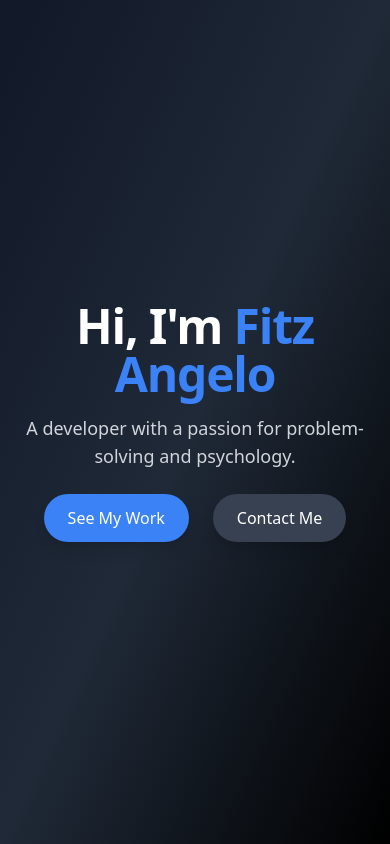
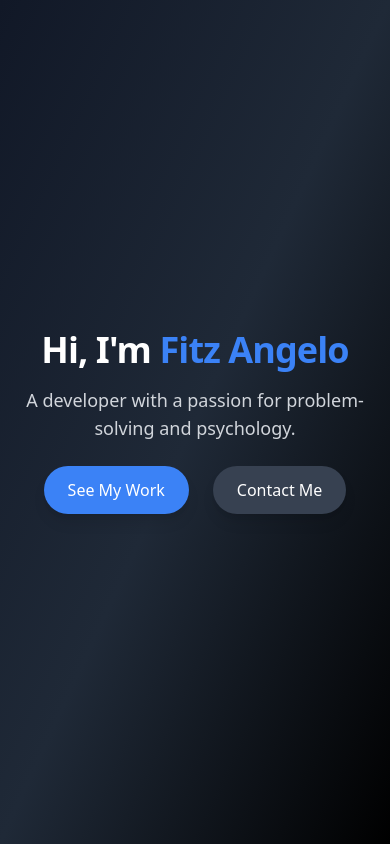
Before and after one commit to kulaizki/portfolio, a SvelteKit app: page / in a window 390 px wide. Shown: the top 844 px of the page. Built offline with nearby package versions, Linux system fonts and the light colour scheme.

Commit message:
style: polish responsive typography

```diff
--- a/src/routes/+page.svelte
+++ b/src/routes/+page.svelte
@@ -6,7 +6,7 @@
 <!-- Hero -->
 <section class="bg-gradient-to-br from-gray-900 via-gray-800 to-black text-white min-h-screen flex items-center justify-center">
   <div class="max-w-4xl px-6 text-center">
-    <h1 class="text-5xl md:text-7xl font-bold tracking-tight mb-4">
+    <h1 class="text-4xl md:text-7xl font-bold tracking-tight mb-4">
       Hi, I'm <span class="text-blue-500">Fitz Angelo</span>
     </h1>
     <p class="text-lg md:text-xl text-gray-300 mb-6">
```
